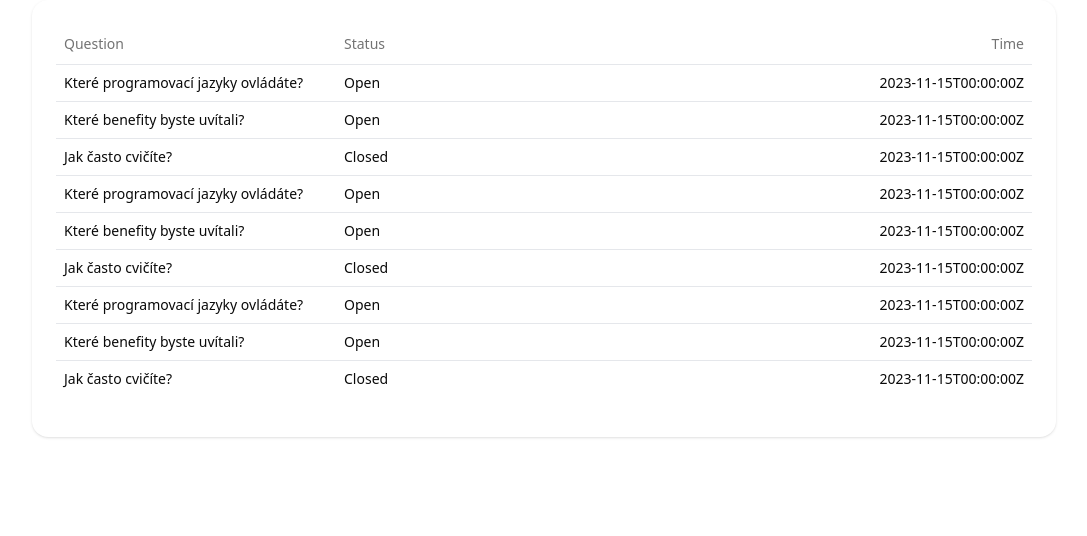
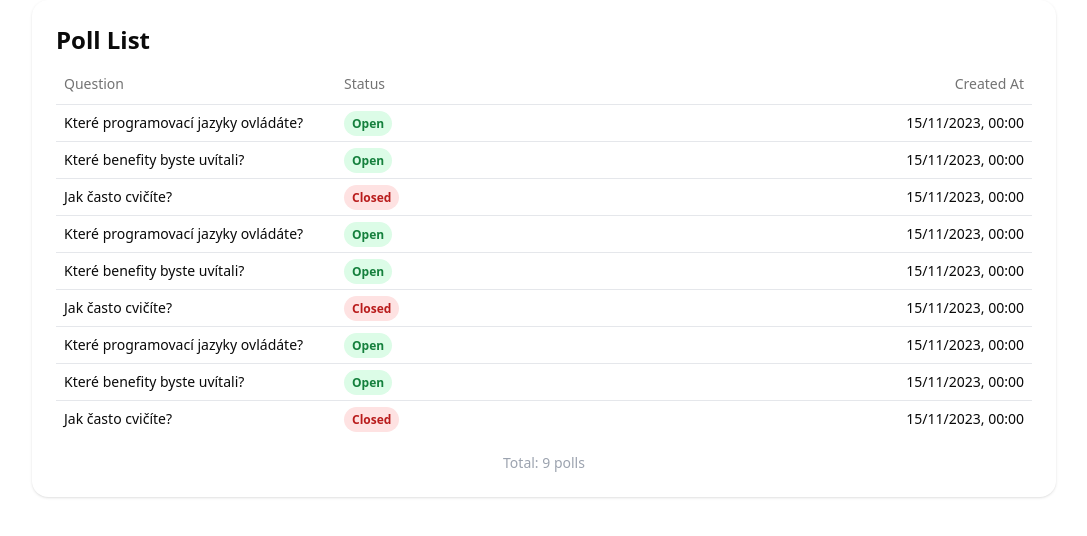
Before and after one commit to profiq/slack-open-poll, a React (Vite) app in the folder web/: page / in a window 1280 px wide. Shown: the top 536 px of the page, without its empty margins (96-1183 px from the left). Built offline with nearby package versions, Linux system fonts and the light colour scheme.

Commit message:
feat: add style of poll list

```diff
--- a/web/src/components/pollList.tsx
+++ b/web/src/components/pollList.tsx
@@ -8,31 +8,57 @@ export default function ListOfPolls() {
     const navigate = useNavigate();
     const polls = dataJson as Poll[];
 
-    if (!polls) return <h2>Polls not found</h2>;
+    if (!polls || polls.length === 0) {
+        return <h2 className="text-center text-gray-500">No polls found.</h2>;
+    }
 
     return (
         <div className="max-w-5xl mx-auto p-6 bg-white rounded-2xl shadow">
+            <h1 className="text-2xl font-bold mb-2">Poll List</h1>
+
             <Table>
-                <TableCaption></TableCaption>
+                <TableCaption className="text-gray-400">
+                    Total: {polls.length} polls
+                </TableCaption>
                 <TableHeader>
                     <TableRow>
                         <TableHead className="w-[20em]">Question</TableHead>
                         <TableHead>Status</TableHead>
-                        <TableHead className="text-right">Time</TableHead>
+                        <TableHead className="text-right">Created At</TableHead>
                     </TableRow>
                 </TableHeader>
                 <TableBody>
-                    {polls.map((poll, index) => (
-                        <TableRow
-                            key={index}
-                            className="cursor-pointer hover:bg-gray-100"
-                            onClick={() => navigate('/poll/' + index)}
-                        >
-                            <TableCell className="font-medium">{poll.question}</TableCell>
-                            <TableCell>{poll.closed ? "Closed" : "Open"}</TableCell>
-                            <TableCell className="text-right">{poll.createdAt}</TableCell>
-                        </TableRow>
-                    ))}
+                    {polls.map((poll, index) => {
+                        const date = new Date(poll.createdAt).toLocaleString("en-GB", {
+                            day: "2-digit",
+                            month: "2-digit",
+                            year: "numeric",
+                            hour: "2-digit",
+                            minute: "2-digit"
+                        });
+
+                        return (
+                            <TableRow
+                                key={index}
+                                className="cursor-pointer hover:bg-blue-50 transition"
+                                onClick={() => navigate(`/poll/${index}`)}
+                            >
+                                <TableCell className="font-medium">{poll.question}</TableCell>
+                                <TableCell>
+                                    <span
+                                        className={`px-2 py-1 rounded-full text-xs font-semibold ${
+                                            poll.closed
+                                                ? "bg-red-100 text-red-700"
+                                                : "bg-green-100 text-green-700"
+                                        }`}
+                                    >
+                                        {poll.closed ? "Closed" : "Open"}
+                                    </span>
+                                </TableCell>
+                                <TableCell className="text-right">{date}</TableCell>
+                            </TableRow>
+                        );
+                    })}
                 </TableBody>
             </Table>
         </div>
```
